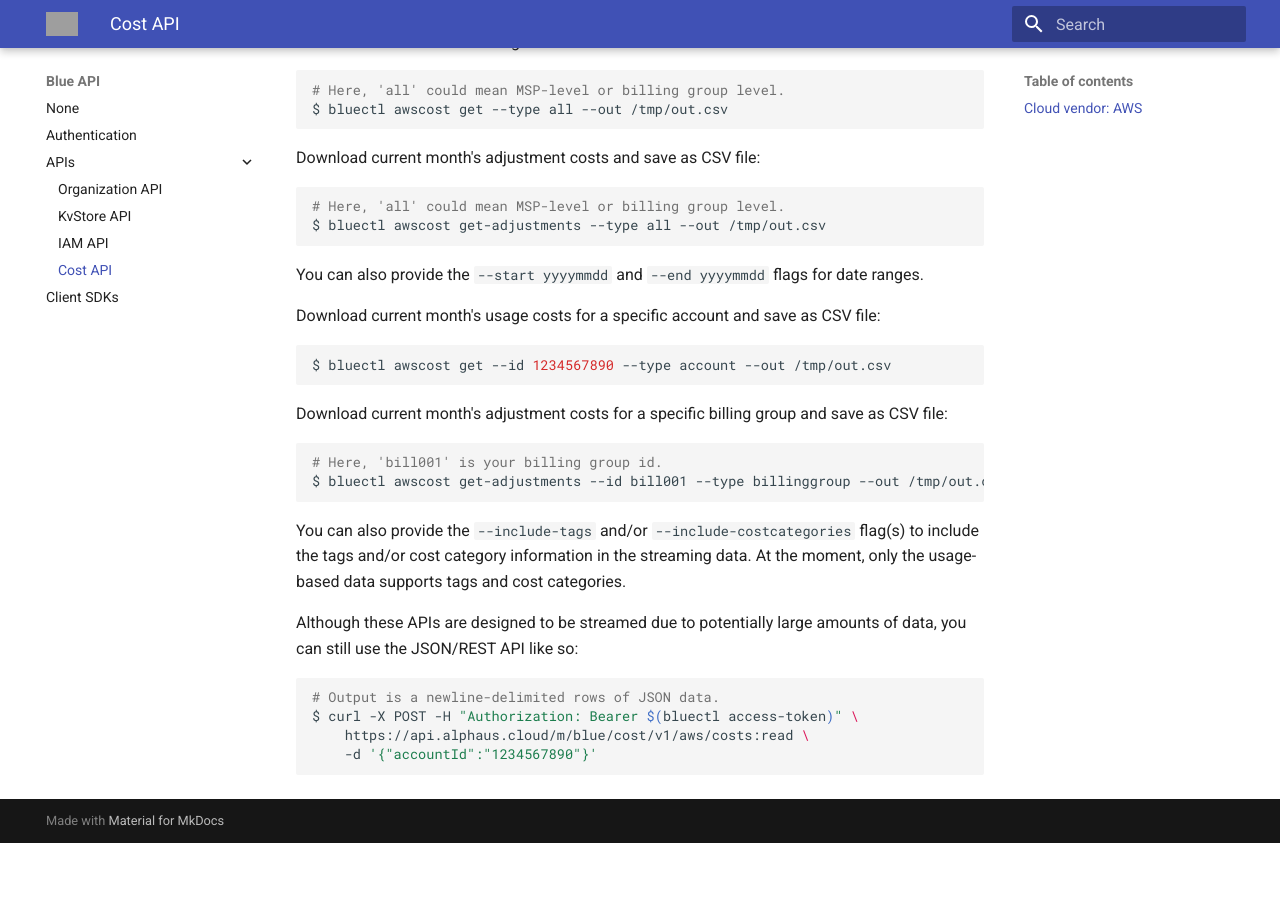
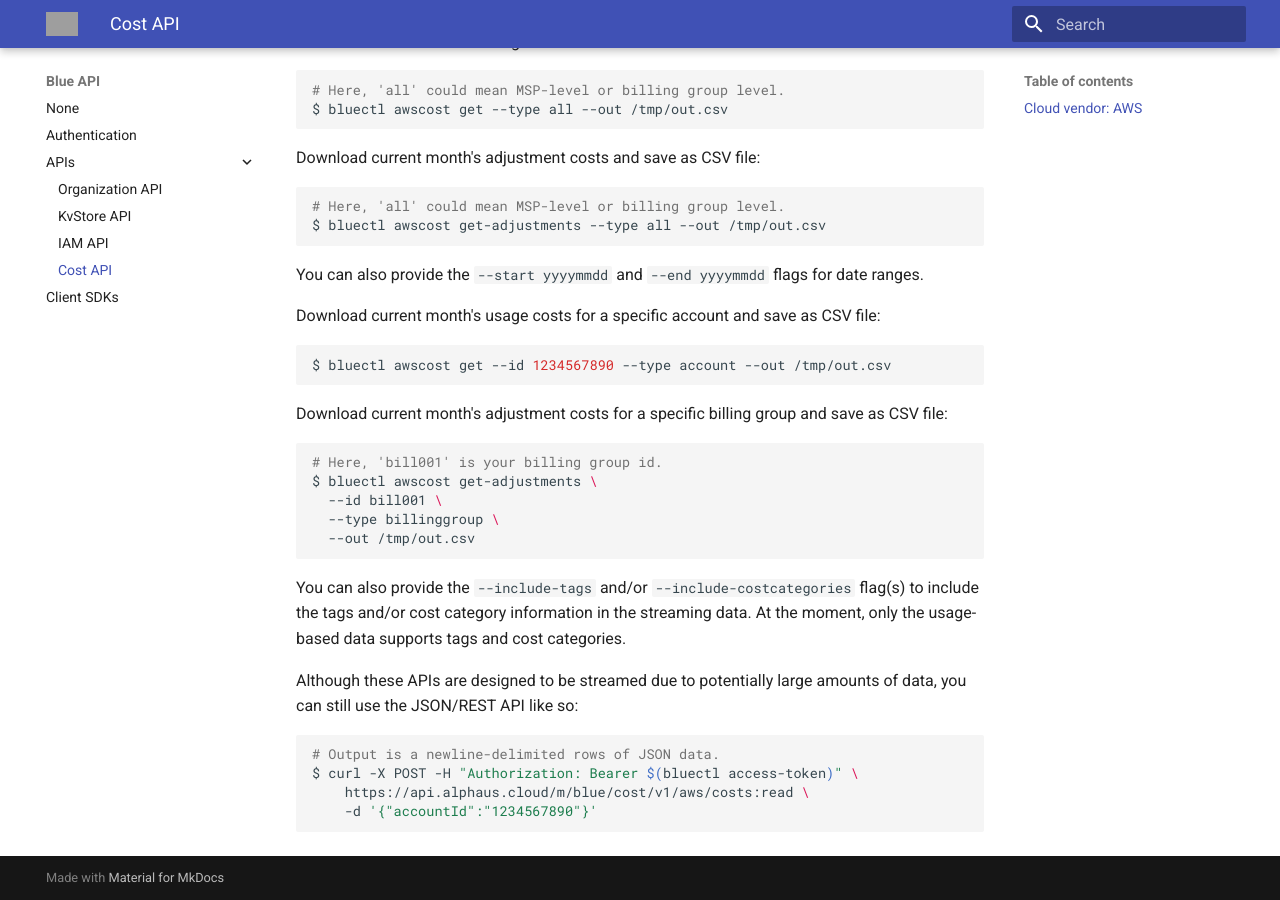
Before and after one commit to alphauslabs/tmpdocs, an MkDocs documentation site: the page built from docs/blueapi/apis/cost.md, in a window 1280 px wide and 900 px high, scrolled down 738 px. Built offline with MkDocs 1.6.1 and Material for MkDocs 9.7.7, drawn with Linux system fonts in a browser that asks for light colours; before the commit the page ends 1581 px from its top, so only the background shows below that; grey boxes are pictures that could not be loaded.

````diff
--- a/docs/blueapi/apis/cost.md
+++ b/docs/blueapi/apis/cost.md
@@ -34,7 +34,10 @@ $ bluectl awscost get --id 1234567890 --type account --out /tmp/out.csv
 Download current month's adjustment costs for a specific billing group and save as CSV file:
 ```sh
 # Here, 'bill001' is your billing group id.
-$ bluectl awscost get-adjustments --id bill001 --type billinggroup --out /tmp/out.csv
+$ bluectl awscost get-adjustments \
+  --id bill001 \
+  --type billinggroup \
+  --out /tmp/out.csv
 ```
 
 You can also provide the `--include-tags` and/or `--include-costcategories` flag(s) to include the tags and/or cost category information in the streaming data. At the moment, only the usage-based data supports tags and cost categories.
````
